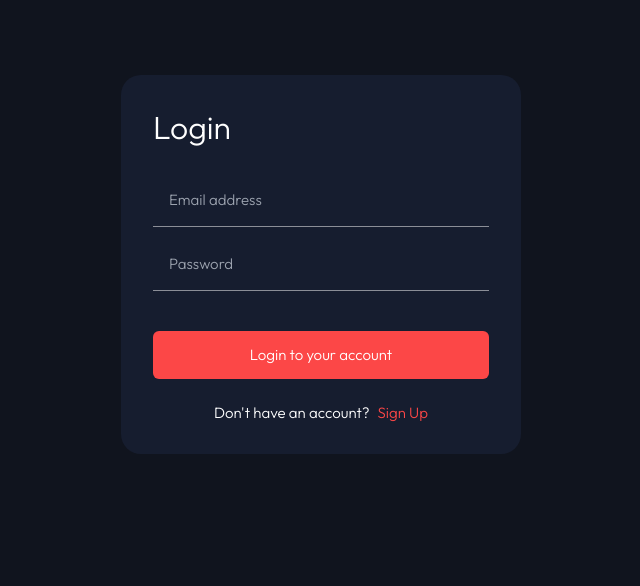
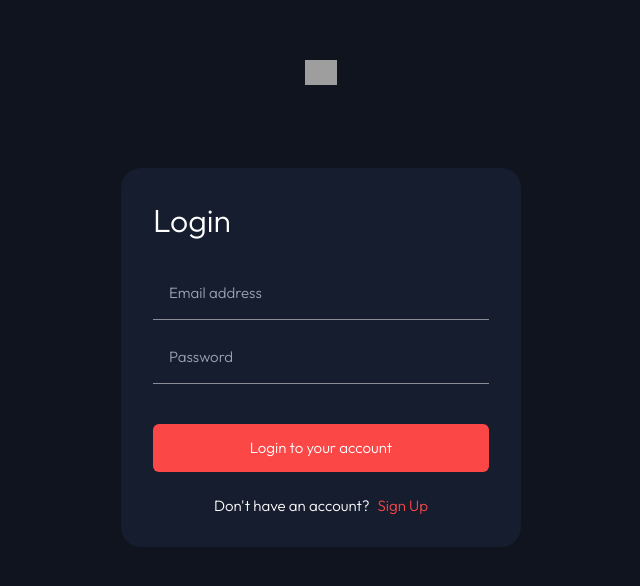
Before and after one commit to mdashfaque-mamdu-au17/entertainment-web-app-frontend, a React (Vite) app: page / in a window 1280 px wide. Shown: the part 136-722 px from the top of the page, without its empty margins (319-959 px from the left). Built offline with nearby package versions, Linux system fonts and the light colour scheme; grey boxes are pictures that could not be loaded.

Commit message:
logo added

```diff
--- a/src/pages/Login.jsx
+++ b/src/pages/Login.jsx
@@ -2,10 +2,14 @@ import React from 'react';
 import { Form, Formik } from 'formik';
 import * as Yup from 'yup';
 import { Button, Input, InputBoxWrapper, Heading, Title } from '../components';
+import logo from '../assets/logo.svg';
 
 const Login = () => {
   return (
-    <div>
+    <div className="">
+      <div className="pt-12 pb-[58px] md:pt-20 md:pb-[72px] lg:pt-[78px] lg:pb-[83px]">
+        <img src={logo} alt="" className="w-8 h-[25px] mx-auto" />
+      </div>
       <InputBoxWrapper>
         <Formik
           initialValues={{ email: '', password: '' }}
```
